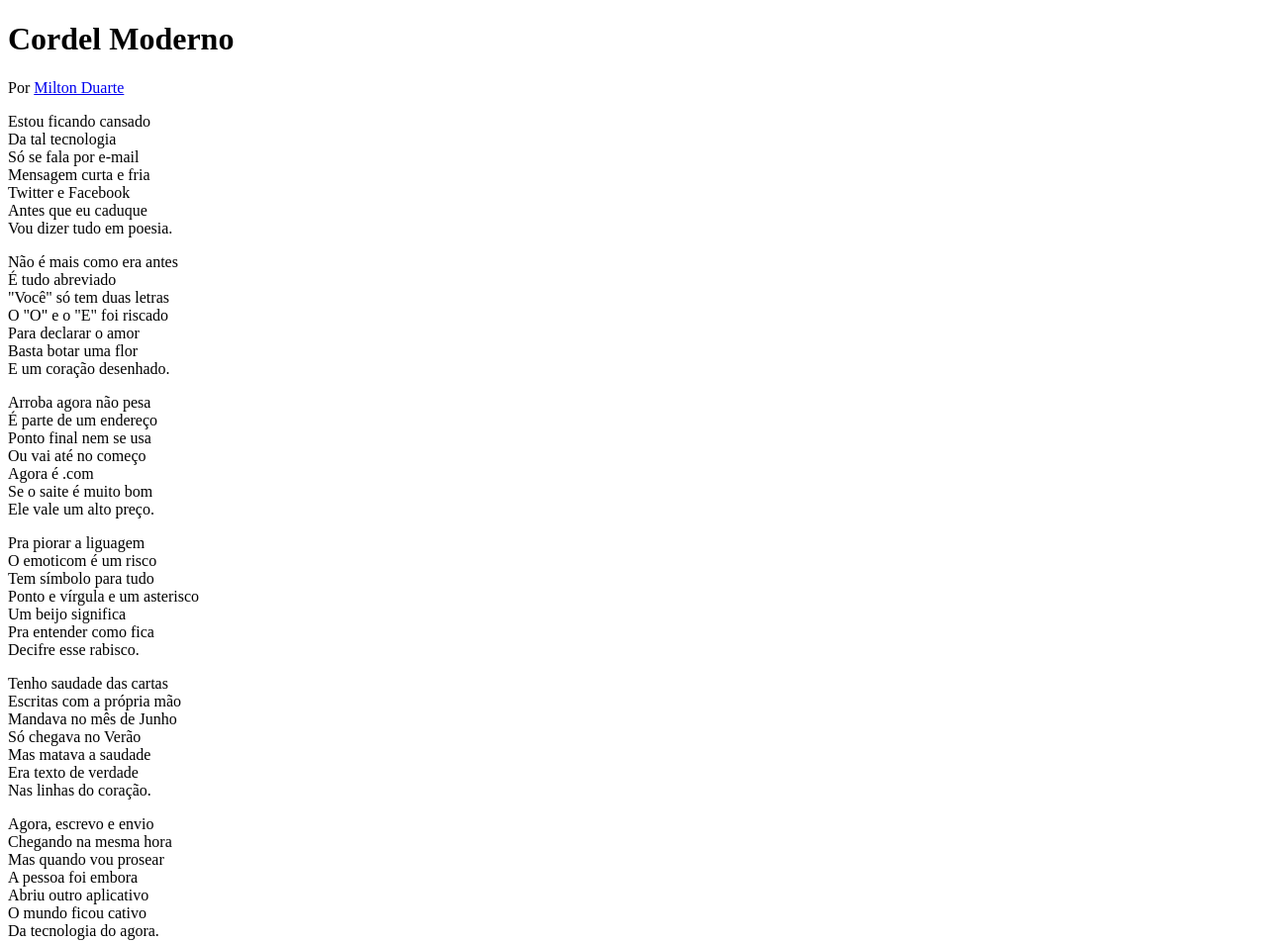
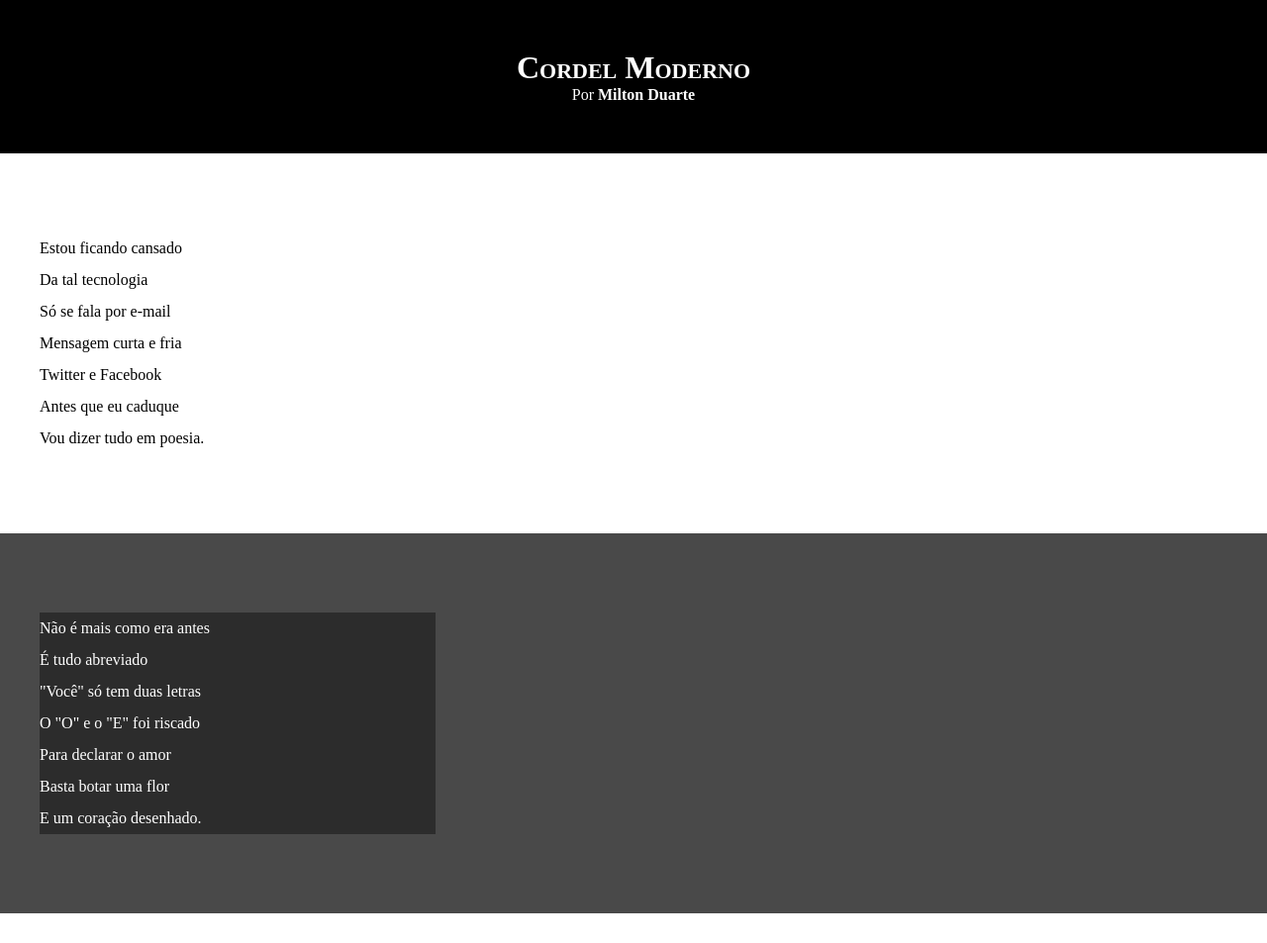
Before and after one commit to VictorAugusto-gt/desafio3, a plain HTML site: page index.html in a window 1280 px wide. Shown: the top 953 px of the page at 99% size. Drawn offline with Linux system fonts and the light colour scheme; files that its build step writes are made by us from their sources.

Commit message:
css atualizado

```diff
--- a/index.html
+++ b/index.html
@@ -4,7 +4,7 @@
     <meta charset="UTF-8">
     <meta name="viewport" content="width=device-width, initial-scale=1.0">
     <title>cordel moderno</title>
-    <link rel="stylesheet" href="style.css">
+    <link rel="stylesheet" href="style/style.css">
 </head>
 <body>
     <header>
@@ -12,7 +12,7 @@
         <p>Por <a href="https://www.recantodasletras.com.br/poesias/3186743" target="_blank" rel="external">Milton Duarte</a></p>
     </header>
 
-    <section>
+    <section class="normal">
         <p>
             Estou ficando cansado <br>
             Da tal tecnologia <br>
@@ -24,7 +24,7 @@
         </p>
     </section>
 
-    <section>
+    <section class="imagem">
         <p>
             Não é mais como era antes <br>
             É tudo abreviado <br>
@@ -36,7 +36,7 @@
         </p>
     </section>
 
-    <section>
+    <section class="normal">
         <p>
             Arroba agora não pesa <br>
             É parte de um endereço <br>
@@ -58,7 +58,7 @@
         </p>
     </section>
 
-    <section>
+    <section class="imagem">
         <p>
             Tenho saudade das cartas <br>
             Escritas com a própria mão <br>
@@ -70,7 +70,7 @@
         </p>
     </section>
 
-    <section>
+    <section class="normal">
         <p>
             Agora, escrevo e envio <br>
             Chegando na mesma hora <br>
--- a/style/style.css
+++ b/style/style.css
@@ -1 +1,65 @@
 @charset "UTF-8";
+
+* {
+    margin: 0px;
+    padding: 0px;
+}
+
+html, body {
+    min-height: 100vh;
+    background-color: darkgray;
+}
+
+header {
+    background-color: black;
+    color: white;
+    text-align: center;
+}
+
+header > h1 {
+    padding-top: 50px;
+    font-variant: small-caps;
+}
+
+header > p {
+    padding-bottom: 50px;
+}
+
+a {
+    color: white;
+    font-weight: bold;
+    text-decoration: none;
+}
+
+a:hover {
+    text-decoration: underline;
+}
+
+section {
+    padding-top: 10vh;
+    padding-bottom: 10vh;
+    line-height: 2em;
+    padding-left: 40px;
+}
+
+section.normal {
+    background-color: white;
+    color: black;
+}
+
+section.imagem {
+    background-color: rgb(73, 73, 73);
+    color: white;
+}
+
+section.imagem > p {
+    background-color: rgba(0, 0, 0, 0.404);
+    width: 400px;
+}
+
+footer {
+    background-color: black;
+    color: white;
+    text-align: center;
+    padding: 10px;
+}
```
